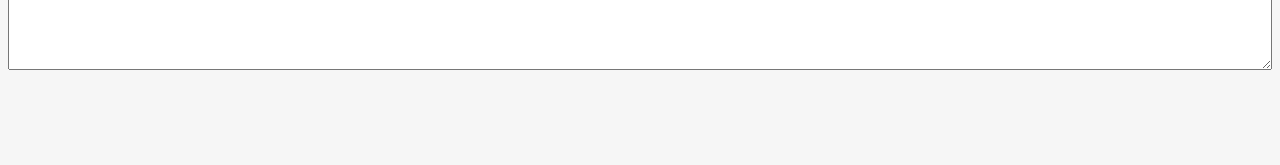
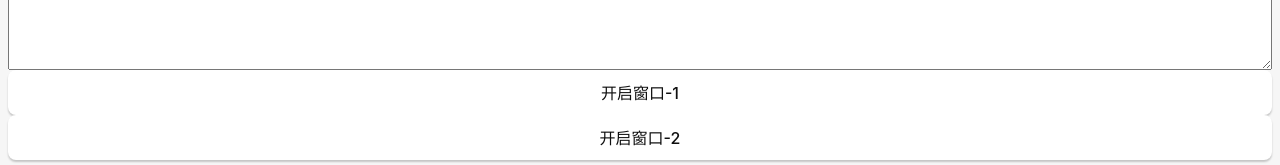
Before and after one commit to kuaileniu/tauri-learn-202210, a Vue app: page / in a window 1280 px wide. Shown: the part 1447-1612 px from the top of the page. Before the commit the page ends 1525 px from the top, so only its background shows below. Built offline with nearby package versions, Linux system fonts and the light colour scheme.

Commit message:
multi window

```diff
--- /dev/null
+++ b/public/page/window_1.html
@@ -0,0 +1,4 @@
+<html>
+窗口 - 1
+
+</html>
--- /dev/null
+++ b/public/page/window_2.html
@@ -0,0 +1,4 @@
+<html>
+窗口 - 2
+
+</html>
--- a/src/App.vue
+++ b/src/App.vue
@@ -12,6 +12,7 @@ import TauriDialog from "./components/TauriDialog.vue";
 import TauriFSEvery from "./components/TauriFSEvery.vue";
 import WindowCustomization from "./components/WindowCustomization.vue";
 import SelectDir from "./components/SelectDir.vue";
+import Multiwindow from "./components/Multiwindow.vue";
 
 onMounted(() => {
   // setTimeout(() => {
@@ -67,6 +68,7 @@ onMounted(() => {
       <SelectDir />
       <TauriFSEvery />
       <WindowCustomization />
+      <Multiwindow />
     </div>
   </div>
 </template>
--- /dev/null
+++ b/src/components/Multiwindow.vue
@@ -0,0 +1,52 @@
+<script setup lang="ts">
+import { defineComponent } from "vue";
+import { appWindow, WebviewWindow } from "@tauri-apps/api/window";
+const openWindow_1 = async () => {
+  // const mainWindow = WebviewWindow.getByLabel('main')
+  // await appWindow.hide(); // 隐藏主窗口,appWindow 默认是main窗口
+  const webview = new WebviewWindow("window_1", {
+    alwaysOnTop: true,
+    title: "新建窗口-1",
+    url: "page/window_1.html",
+    width: 300,
+    height: 300,
+  });
+
+  webview.once("tauri://created", function () {
+    // webview window successfully created
+    console.log("window_1 窗口创建成功");
+    // appWindow.close(); // 关闭主窗口
+  });
+  webview.once("tauri://error", function (e) {
+    // an error happened creating the webview window
+    console.log("window_1 窗口创建失败");
+  });
+};
+const openWindow_2 = async () => {
+  const webview = new WebviewWindow("window_2", {
+    alwaysOnTop: true,
+    title: "新建窗口-2",
+    url: "page/window_2.html",
+    x: 100,
+    y: 100,
+    width: 300,
+    height: 300,
+  });
+
+  webview.once("tauri://created", function () {
+    // webview window successfully created
+    console.log("window_2 窗口创建成功");
+    // appWindow.close(); // 关闭主窗口
+  });
+  webview.once("tauri://error", function (e) {
+    // an error happened creating the webview window
+    console.log("window_2 窗口创建失败");
+  });
+};
+</script>
+<template>
+  <button @click="openWindow_1">开启窗口-1</button>
+  <button @click="openWindow_2">开启窗口-2</button>
+</template>
+<style scoped>
+</style>
```
Also changed, not shown: 1 other file (tests, documents, lock files or other folders).
